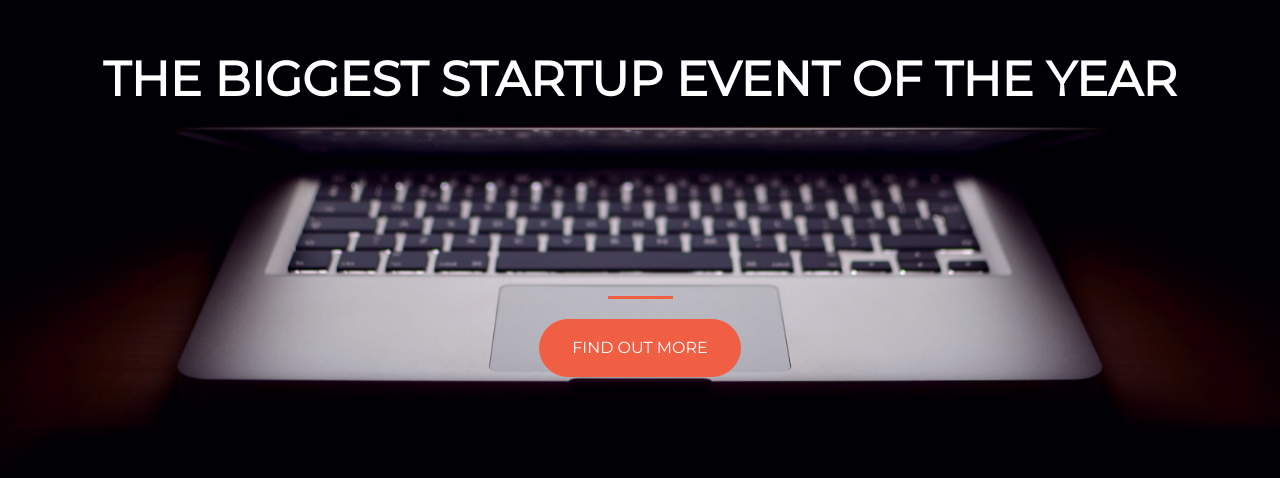
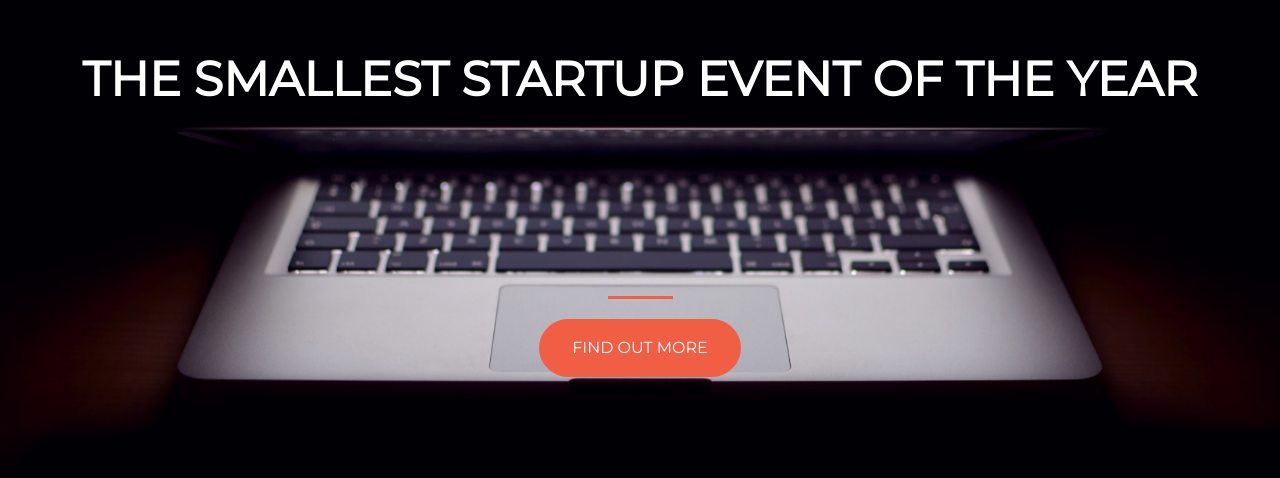
Before and after one commit to jl-lopes/jl-lopes.github.io, a plain HTML site: page index.html in a window 1280 px wide. Shown: the part 186-664 px from the top of the page. Drawn offline with nearby package versions, Linux system fonts and the light colour scheme.

Commit message:
changed title

```diff
--- a/index.html
+++ b/index.html
@@ -22,7 +22,7 @@
     <div class="container d-flex align-items-center h-100">
       <div class="row">
         <header class="text-center">
-        <h1 class="text-uppercase"><strong>the biggest startup event of the year</strong></h1>
+        <h1 class="text-uppercase"><strong>the smallest startup event of the year</strong></h1>
         <!-- podia colocar o estilo uppercase no css, mas assim afetaria todos os h1. assim, só afecta os h1 em que chamar a classe-->
         </header>
         <div class="empty-space col-12"></div>
```
